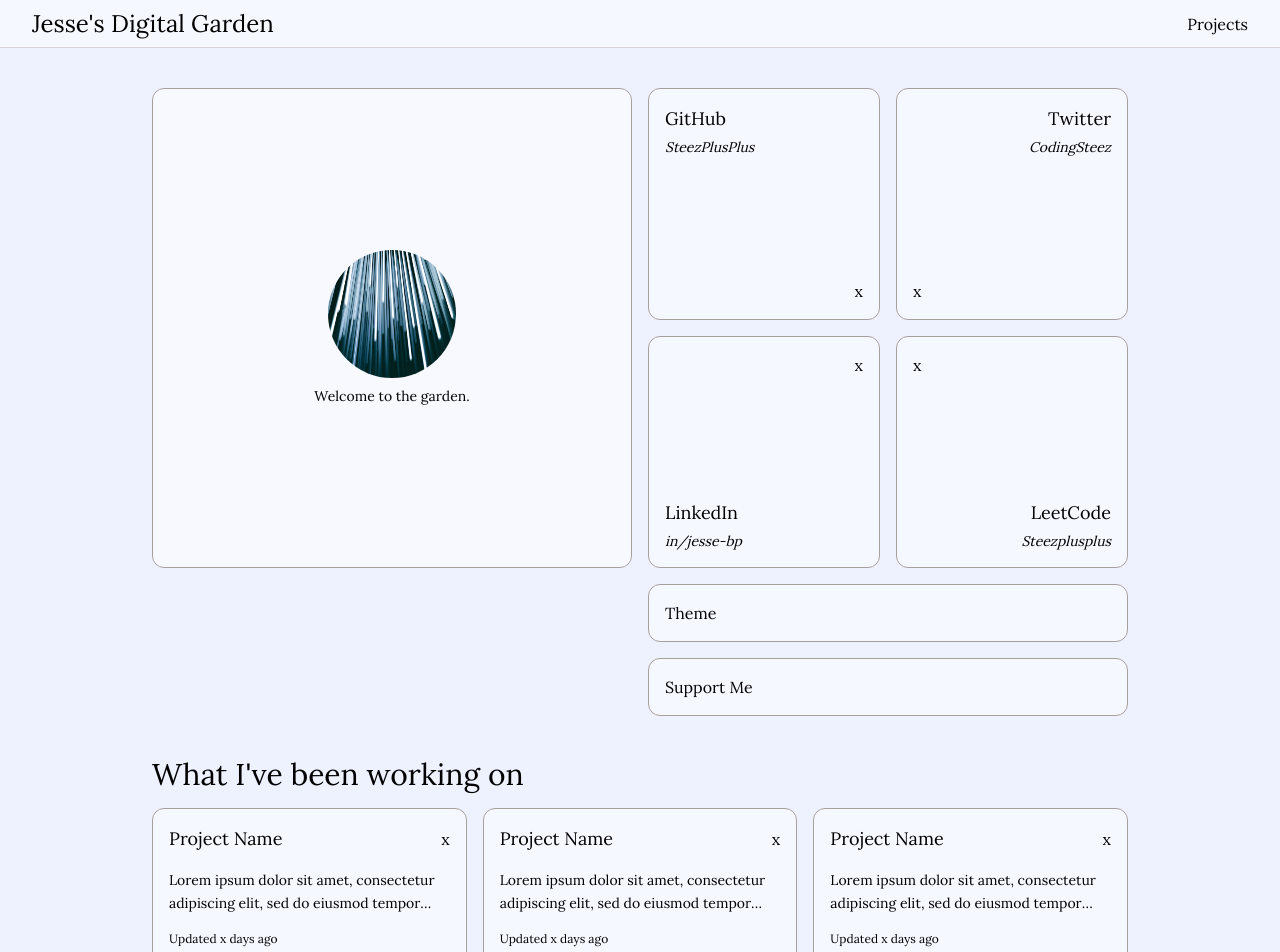
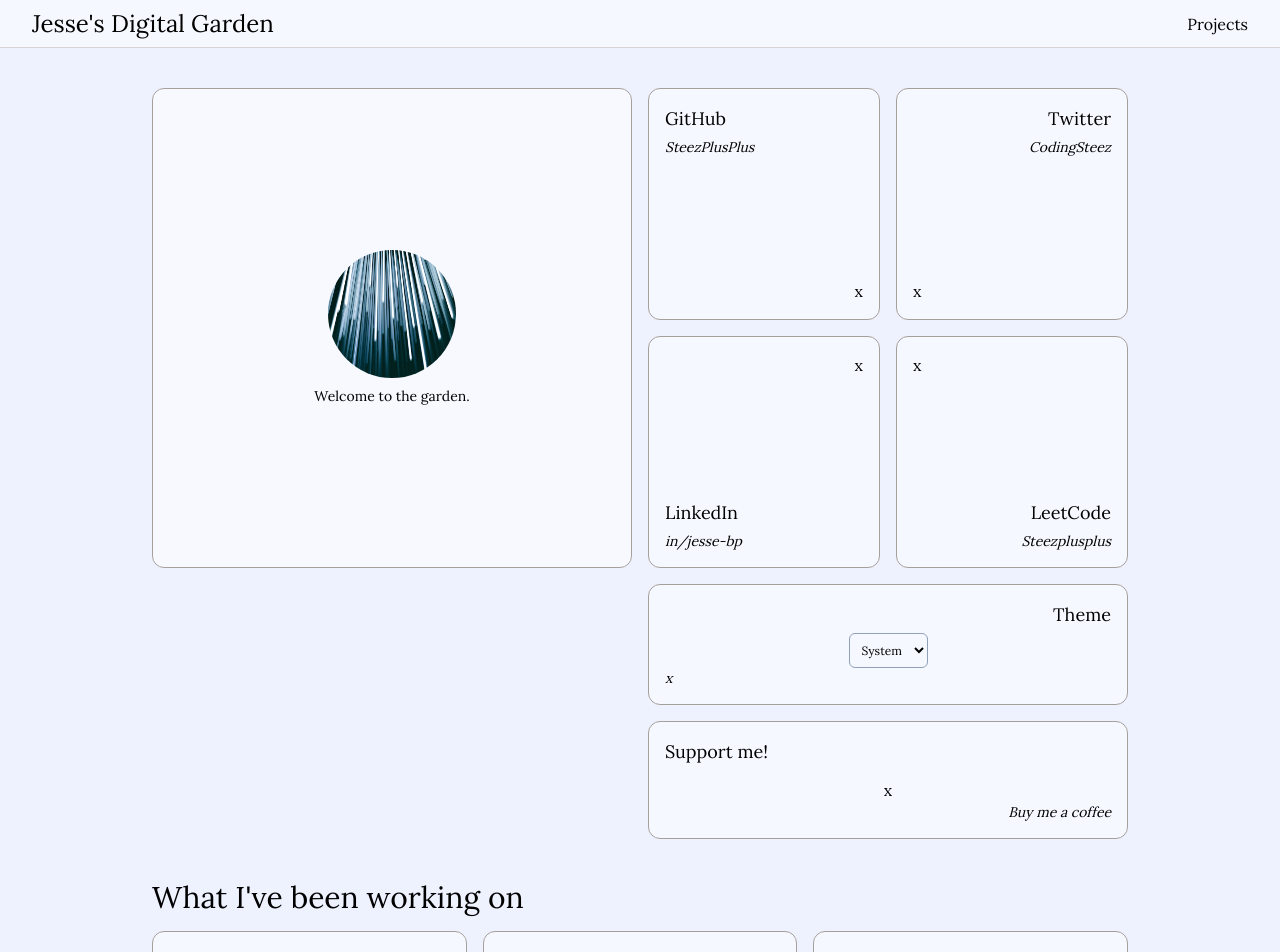
Before and after one commit to steezplusplus/digital-garden, a Next.js app: page /new in a window 1280 px wide. Shown: the top 952 px of the page. Built offline with nearby package versions, Linux system fonts and the light colour scheme.

Commit message:
feat: asdasd

```diff
--- a/src/app/new/_components/gallery-section.tsx
+++ b/src/app/new/_components/gallery-section.tsx
@@ -1,8 +1,8 @@
 import Image from "next/image";
+import Link from "next/link";
 
 import Grid from "app/new/_components/grid";
 import GridItemLink from "app/new/_components/grid/grid-item-link";
-
 
 export default function GallerySection() {
   return (
@@ -16,15 +16,15 @@ export default function GallerySection() {
             <BottomLeftCard />
             <BottomRightCard />
           </Grid>
-          <Grid.Item>Theme</Grid.Item>
-          <Grid.Item>Support Me</Grid.Item>
+          <ThemeCard />
+          <SupportCard />
         </Grid>
       </Grid>
     </section>
   );
 }
 
-export function FeaturedCard() {
+function FeaturedCard() {
   return (
     <Grid.Item className='sm:sticky sm:top-10 self-start aspect-square'>
       <div className="flex h-full flex-col items-center justify-center">
@@ -88,3 +88,35 @@ function BottomRightCard() {
     </GridItemLink>
   );
 }
+
+function ThemeCard() {
+  return (
+    <div className="flex flex-col rounded-xl border border-stone-400 bg-white/50 p-4 dark:bg-indigo-100/5">
+      <h2 className="mb-1 self-end text-lg">Theme</h2>
+      <div className="my-auto flex justify-center">
+        <select className="rounded-md border border-slate-400 p-2 text-xs">
+          <option>System</option>
+          <option>Light</option>
+          <option>Dark</option>
+        </select>
+      </div>
+      <div className="self-start text-sm italic">x</div>
+    </div>
+  );
+}
+
+function SupportCard() {
+  return (
+    <Grid.Item>
+      <Link
+        href="https://ko-fi.com/W7W5PB4J9"
+        target="_blank"
+        className="group flex flex-col"
+      >
+        <h2 className="mb-1 text-lg group-hover:underline">Support me!</h2>
+        <div className="mt-2 self-center">x</div>
+        <h3 className="self-end text-sm italic">Buy me a coffee</h3>
+      </Link>
+    </Grid.Item>
+  );
+}
```
